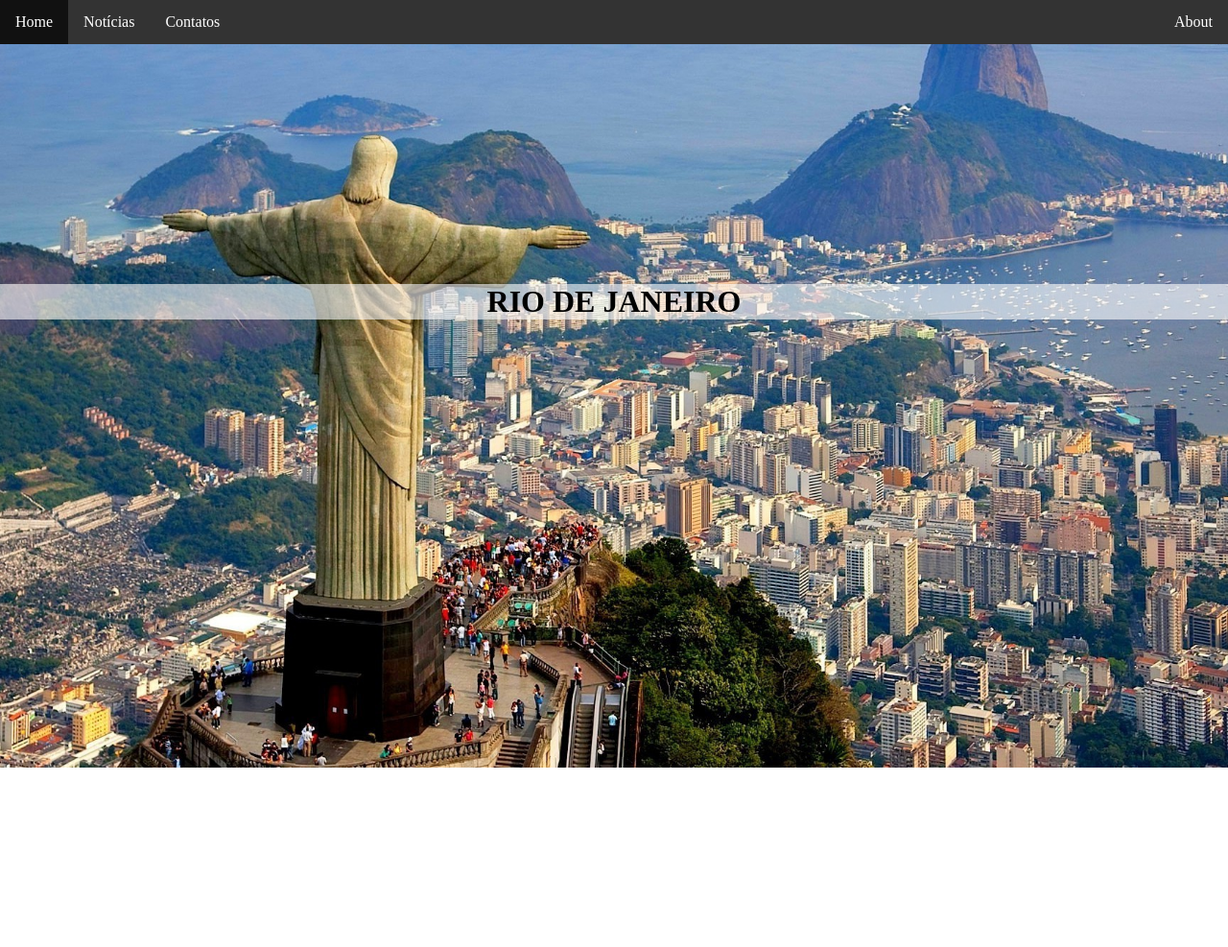
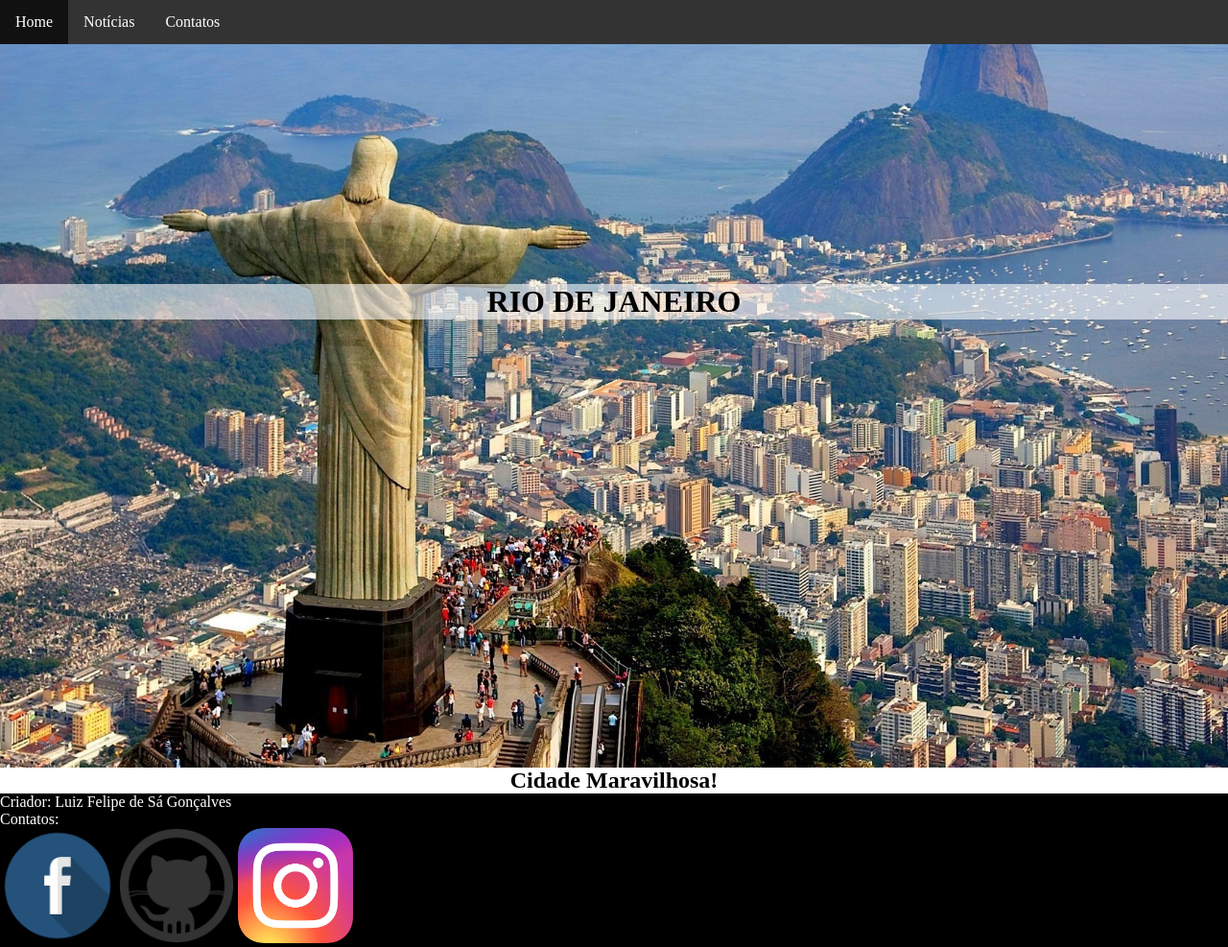
Before and after one commit to LuizFelipeG2003/LuizFelipeG2003d.github.io, a plain HTML site: page index.html in a window 1280 px wide. Shown: the whole page at 96% size. Before the commit the page ends 800 px from the top, so only its background shows below. Drawn offline with Linux system fonts and the light colour scheme.

Commit message:
rio de janeiro

```diff
--- a/index.html
+++ b/index.html
@@ -7,13 +7,25 @@
 	</head>
 	<body>
 		<header class="header">
-			<ul>
-			  <li><a href="#home">Home</a></li>
-			  <li><a href="#news">Notícias</a></li>
-			  <li><a href="#contact">Contatos</a></li>
-			  <li style="float:right"><a class="active" href="#about">About</a></li>
-			</ul>
-			<h1>rio de janeiro</h1>
+			<nav class="menu">
+			  <a class="linkmenu" href="#home">Home</a>
+			  <a class="linkmenu" href="#news">Notícias</a>
+			  <a class="linkmenu" href="#contact">Contatos</a>
+			</nav>
+			<h1 class="titulo">Rio de Janeiro</h1>
 		</header>
+		<main class="conteudopricipal">
+			<section>
+				<h2 class="cidademaravilhosa">Cidade Maravilhosa!</h2>
+				<p class="texto"></p>
+			</section>
+		</main>
+		<footer class="rodapé">
+			<p>Criador: Luiz Felipe de Sá Gonçalves</p>
+			<p>Contatos:</p>
+			<a href="https://www.facebook.com/luizfelipe.desagoncalves"><img class="contatos" src="face.png"></a>
+			<a href="https://github.com/LuizFelipeG2003"><img class="contatos" src="gith.png"></a>
+			<a href="https://www.instagram.com/luizfelipe55/"><img class="contatos" src="insta.png"></a>
+		</footer>
 	</body>
 </html>
--- a/style.css
+++ b/style.css
@@ -8,29 +8,40 @@
     background-size: cover;
     background-position: center;
 }
-ul {
+.menu {
     list-style-type: none;
     margin: 0;
     padding: 0;
     overflow: hidden;
     background-color: #333;
 }
-li {
+.linkmenu {
     float: left;
-}
-li a {
     display: block;
     color: white;
     text-align: center;
     padding: 14px 16px;
     text-decoration: none;
 }
-li a:hover {
+.linkmenu:hover {
     background-color: #111;
 }
-h1 {
+.titulo {
 	text-align: center;
 	background: rgba(255,255,255,0.60);
 	text-transform: uppercase;
 	margin-top: 250px;
 }
+.cidademaravilhosa {
+    text-align: center;
+}
+.texto {
+    text-align: center;
+}
+.rodapé {
+    background: #000;
+    color: #fff;
+}
+.contatos {
+    width: 15vh;
+}
```
Also changed, not shown: face.png (added), gith.png (added), insta.png (added).
